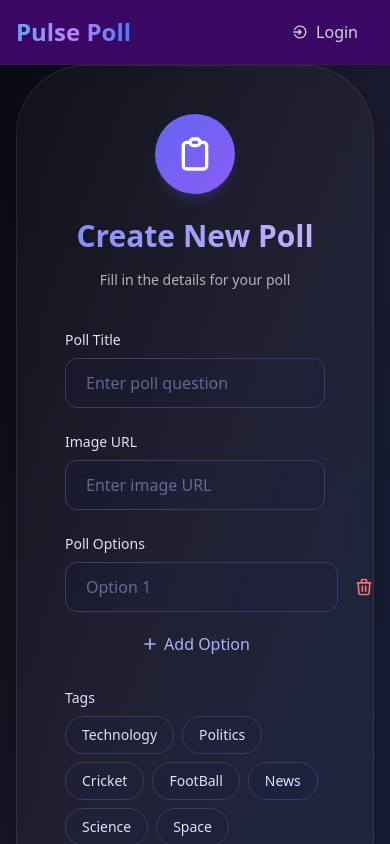
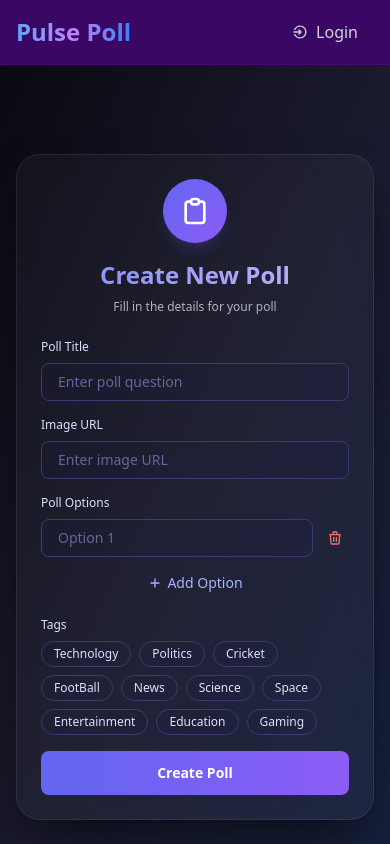
Before and after one commit to vivekanandpandey27/PulsePolls, a React (Vite) app in the folder frontend/: page /CreatePoll in a window 390 px wide. Shown: the top 844 px of the page. Built offline with nearby package versions, Linux system fonts and the light colour scheme.

Commit message:
Change Responsive Design for CreatePoll

```diff
--- a/frontend/src/components/CreatePoll.jsx
+++ b/frontend/src/components/CreatePoll.jsx
@@ -99,23 +99,23 @@ import { toast } from 'react-hot-toast';
   }
 
   return (
-    <div className="min-h-screen bg-gradient-to-br from-[#0a0a12] via-[#1a1a2e] to-[#16213e] flex items-center justify-center px-4">
-      <div className="backdrop-blur-md bg-[#ffffff08] border border-[#ffffff15] rounded-[70px] shadow-[0_25px_50px_-12px_rgba(0,0,0,0.6)] p-12 w-full max-w-md transition-all duration-300 hover:shadow-[0_35px_60px_-15px_rgba(109,40,217,0.3)]">
-        <div className="text-center mb-10">
-          <div className="mx-auto w-20 h-20 rounded-full bg-gradient-to-br from-[#6366f1] to-[#8b5cf6] flex items-center justify-center mb-4 shadow-lg shadow-[#6366f130]">
-            <svg xmlns="http://www.w3.org/2000/svg" className="h-10 w-10 text-white" fill="none" viewBox="0 0 24 24" stroke="currentColor">
+   <div className="min-h-screen bg-gradient-to-br from-[#0a0a12] via-[#1a1a2e] to-[#16213e] flex items-center justify-center p-4 sm:p-6">
+  <div className="backdrop-blur-md bg-[#ffffff08] border border-[#ffffff15] rounded-3xl sm:rounded-[70px] shadow-[0_25px_50px_-12px_rgba(0,0,0,0.6)] p-6 sm:p-8 md:p-12 w-full max-w-md transition-all duration-300 hover:shadow-[0_35px_60px_-15px_rgba(109,40,217,0.3)]">
+    <div className="text-center mb-6 sm:mb-10">
+      <div className="mx-auto w-16 h-16 sm:w-20 sm:h-20 rounded-full bg-gradient-to-br from-[#6366f1] to-[#8b5cf6] flex items-center justify-center mb-3 sm:mb-4 shadow-lg shadow-[#6366f130]">
+        <svg xmlns="http://www.w3.org/2000/svg" className="h-8 w-8 sm:h-10 sm:w-10 text-white" fill="none" viewBox="0 0 24 24" stroke="currentColor">
           <path strokeLinecap="round" strokeLinejoin="round" strokeWidth={2} d="M9 5H7a2 2 0 00-2 2v12a2 2 0 002 2h10a2 2 0 002-2V7a2 2 0 00-2-2h-2M9 5a2 2 0 002 2h2a2 2 0 002-2M9 5a2 2 0 012-2h2a2 2 0 012 2" />
         </svg>
       </div>
-          <h2 className="text-3xl font-bold text-transparent bg-clip-text bg-gradient-to-r from-[#818cf8] to-[#c4b5fd] mb-2 p-2">
+      <h2 className="text-2xl sm:text-3xl font-bold text-transparent bg-clip-text bg-gradient-to-r from-[#818cf8] to-[#c4b5fd] mb-1 sm:mb-2 p-1 sm:p-2">
         Create New Poll
       </h2>
-          <p className="text-[#ffffffaa] text-sm">Fill in the details for your poll</p>
+      <p className="text-[#ffffffaa] text-xs sm:text-sm">Fill in the details for your poll</p>
     </div>
 
-        <form onSubmit={onSubmitHandler} className="space-y-6">
+    <form onSubmit={onSubmitHandler} className="space-y-4 sm:space-y-6">
       <div className="space-y-2">
-            <label htmlFor="title" className="block text-sm font-medium text-[#e0e0ff]">
+        <label htmlFor="title" className="block text-xs sm:text-sm font-medium text-[#e0e0ff]">
           Poll Title
         </label>
         <div className="relative">
@@ -126,16 +126,14 @@ import { toast } from 'react-hot-toast';
             onChange={changeHandler}
             value={formData.title}
             placeholder="Enter poll question"
-                className="w-full px-5 py-3 rounded-xl bg-[#1e1b4b20] text-white placeholder-[#a5b4fc80] border border-[#3b3b6d] focus:outline-none focus:border-[#818cf8] focus:ring-2 focus:ring-[#6366f130] transition-all"
+            className="w-full px-4 py-2 sm:px-5 sm:py-3 rounded-lg sm:rounded-xl bg-[#1e1b4b20] text-white placeholder-[#a5b4fc80] border border-[#3b3b6d] focus:outline-none focus:border-[#818cf8] focus:ring-2 focus:ring-[#6366f130] transition-all text-sm sm:text-base"
             required
           />
         </div>
       </div>
 
-
-
       <div className="space-y-2">
-            <label htmlFor="imageUrl" className="block text-sm font-medium text-[#e0e0ff]">
+        <label htmlFor="imageUrl" className="block text-xs sm:text-sm font-medium text-[#e0e0ff]">
           Image URL
         </label>
         <div className="relative">
@@ -146,16 +144,16 @@ import { toast } from 'react-hot-toast';
             onChange={changeHandler}
             value={formData.imageUrl}
             placeholder="Enter image URL"
-                className="w-full px-5 py-3 rounded-xl bg-[#1e1b4b20] text-white placeholder-[#a5b4fc80] border border-[#3b3b6d] focus:outline-none focus:border-[#818cf8] focus:ring-2 focus:ring-[#6366f130] transition-all"
+            className="w-full px-4 py-2 sm:px-5 sm:py-3 rounded-lg sm:rounded-xl bg-[#1e1b4b20] text-white placeholder-[#a5b4fc80] border border-[#3b3b6d] focus:outline-none focus:border-[#818cf8] focus:ring-2 focus:ring-[#6366f130] transition-all text-sm sm:text-base"
           />
         </div>
       </div>
 
       <div className="space-y-2">
-            <label className="block text-sm font-medium text-[#e0e0ff]">
+        <label className="block text-xs sm:text-sm font-medium text-[#e0e0ff]">
           Poll Options
         </label>
-            <div className="space-y-3">
+        <div className="space-y-2 sm:space-y-3">
           {formData.options.map((option, index) => (
             <div key={index} className="flex items-center gap-2">
               <input
@@ -163,41 +161,39 @@ import { toast } from 'react-hot-toast';
                 value={option.text}
                 onChange={(e) => handleOptionChange(index, e)}
                 placeholder={`Option ${index + 1}`}
-                    className="flex-1 px-5 py-3 rounded-xl bg-[#1e1b4b20] text-white placeholder-[#a5b4fc80] border border-[#3b3b6d] focus:outline-none focus:border-[#818cf8] focus:ring-2 focus:ring-[#6366f130] transition-all"
+                className="flex-1 px-4 py-2 sm:px-5 sm:py-3 rounded-lg sm:rounded-xl bg-[#1e1b4b20] text-white placeholder-[#a5b4fc80] border border-[#3b3b6d] focus:outline-none focus:border-[#818cf8] focus:ring-2 focus:ring-[#6366f130] transition-all text-sm sm:text-base"
                 required
               />
               <button
                 type="button"
                 onClick={() => removeOption(index)}
-                    className="p-2 text-red-400 hover:text-red-300 transition-colors"
+                className="p-1.5 sm:p-2 text-red-400 hover:text-red-300 transition-colors"
               >
-                    <svg xmlns="http://www.w3.org/2000/svg" className="h-5 w-5" fill="none" viewBox="0 0 24 24" stroke="currentColor">
+                <svg xmlns="http://www.w3.org/2000/svg" className="h-4 w-4 sm:h-5 sm:w-5" fill="none" viewBox="0 0 24 24" stroke="currentColor">
                   <path strokeLinecap="round" strokeLinejoin="round" strokeWidth={2} d="M19 7l-.867 12.142A2 2 0 0116.138 21H7.862a2 2 0 01-1.995-1.858L5 7m5 4v6m4-6v6m1-10V4a1 1 0 00-1-1h-4a1 1 0 00-1 1v3M4 7h16" />
                 </svg>
               </button>
             </div>
-
-
           ))}
           <button
             type="button"
             onClick={addOption}
-                className="flex items-center justify-center w-full py-2 text-indigo-300 hover:text-indigo-200 transition-colors"
+            className="flex items-center justify-center w-full py-2 text-indigo-300 hover:text-indigo-200 transition-colors text-sm sm:text-base"
           >
-                <svg xmlns="http://www.w3.org/2000/svg" className="h-5 w-5 mr-1" fill="none" viewBox="0 0 24 24" stroke="currentColor">
+            <svg xmlns="http://www.w3.org/2000/svg" className="h-4 w-4 sm:h-5 sm:w-5 mr-1" fill="none" viewBox="0 0 24 24" stroke="currentColor">
               <path strokeLinecap="round" strokeLinejoin="round" strokeWidth={2} d="M12 6v6m0 0v6m0-6h6m-6 0H6" />
             </svg>
             Add Option
           </button>
         </div>
       </div>
-{/* <TAGS></TAGS> */}
+
       <div className="space-y-2">
-  <label className="block text-sm font-medium text-[#e0e0ff]">
+        <label className="block text-xs sm:text-sm font-medium text-[#e0e0ff]">
           Tags
         </label>
         <div className="flex flex-wrap gap-2">
-    {['Technology', 'Politics', 'Cricket','FootBall' ,'News','Science','Space', 'Entertainment', 'Education' , 'Space','Gaming'].map((tag) => (
+          {['Technology', 'Politics', 'Cricket', 'FootBall', 'News', 'Science', 'Space', 'Entertainment', 'Education', 'Gaming'].map((tag) => (
             <button
               key={tag}
               type="button"
@@ -207,7 +203,7 @@ import { toast } from 'react-hot-toast';
                   tags: tag.toLowerCase(),
                 }));
               }}
-        className={`px-4 py-2 rounded-full text-sm font-medium transition-all ${
+              className={`px-3 py-1 sm:px-4 sm:py-2 rounded-full text-xs sm:text-sm font-medium transition-all ${
                 formData.tags === tag.toLowerCase()
                   ? 'bg-indigo-600 text-white shadow-md shadow-indigo-500/30'
                   : 'bg-[#1e1b4b20] text-[#e0e0ff] hover:bg-[#2e2b5b50] border border-[#3b3b6d]'
@@ -222,7 +218,7 @@ import { toast } from 'react-hot-toast';
       <button
         type="submit"
         disabled={isLoading}
-            className={`w-full py-3.5 bg-gradient-to-r from-[#6366f1] to-[#8b5cf6] text-white font-bold rounded-xl transition-all duration-300 hover:shadow-lg hover:shadow-[#6366f130] transform hover:-translate-y-0.5 active:scale-95 ${isLoading ? 'opacity-70 cursor-not-allowed' : ''}`}
+        className={`w-full py-3 sm:py-3.5 bg-gradient-to-r from-[#6366f1] to-[#8b5cf6] text-white font-bold rounded-lg sm:rounded-xl transition-all duration-300 hover:shadow-lg hover:shadow-[#6366f130] transform hover:-translate-y-0.5 active:scale-95 text-sm sm:text-base ${isLoading ? 'opacity-70 cursor-not-allowed' : ''}`}
       >
         {isLoading ? 'Creating...' : 'Create Poll'}
       </button>
```
Also changed, not shown: 2 other files (tests, documents, lock files or other folders). Lines whose indentation alone changed are shown as unchanged.
